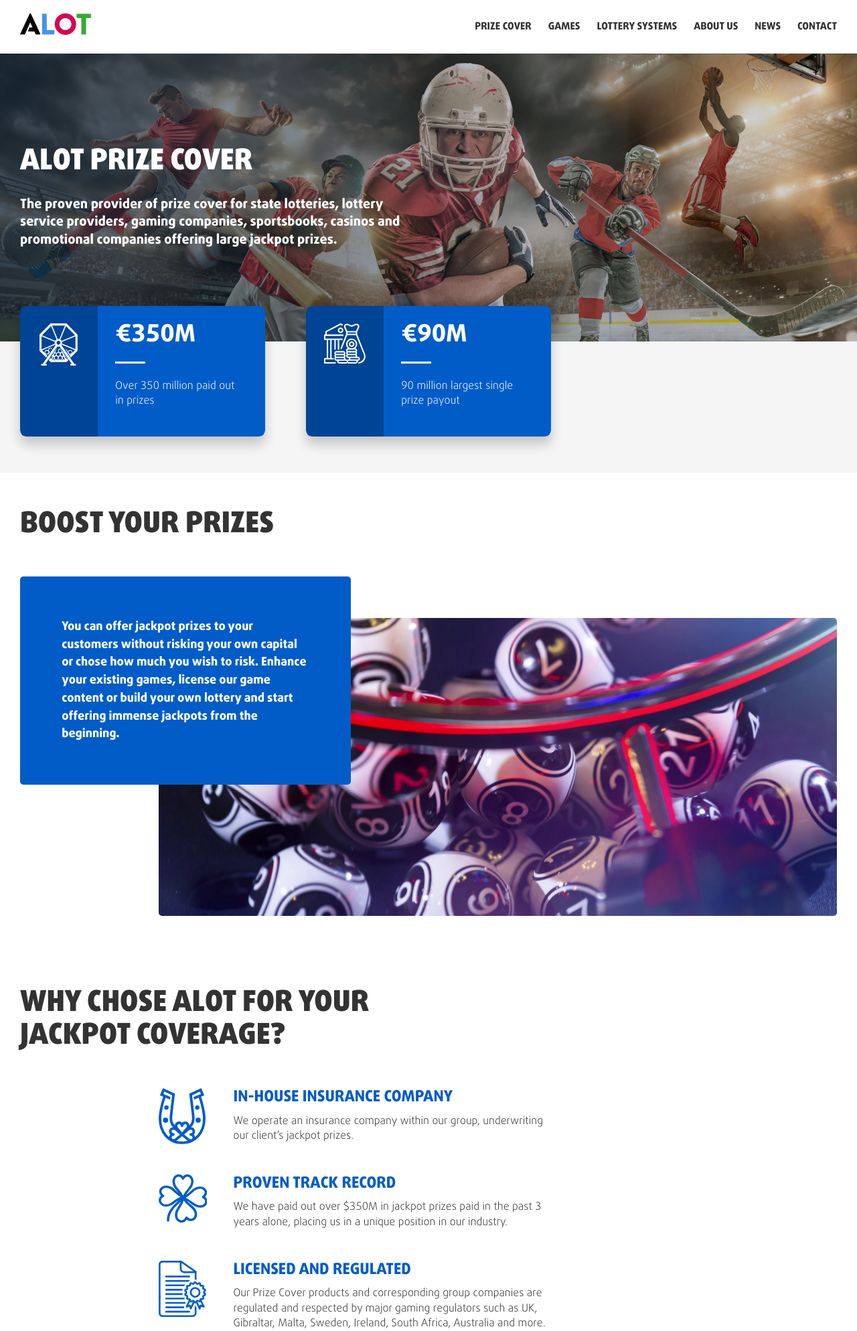
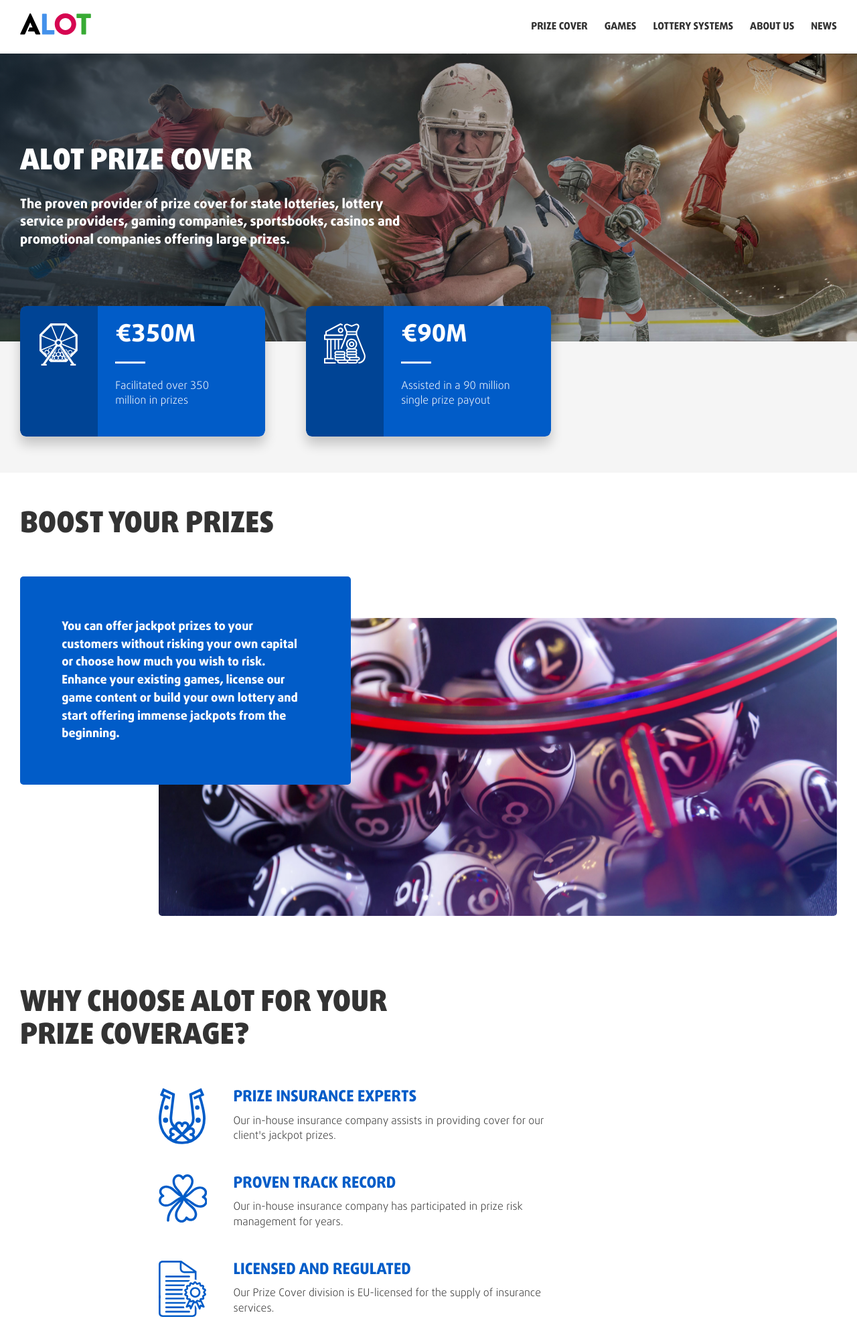
Before and after one commit to alot-labs/alotweb-dev, a PHP site: page /prize-cover.php in a window 1280 px wide. Shown: the top 1988 px of the page at 67% size. Run offline with PHP 8.4, Linux system fonts and the light colour scheme; some libraries are stand-ins or nearby versions.

Commit message:
text changes

```diff
--- a/awards.php
+++ b/awards.php
@@ -34,7 +34,7 @@
                 <div class="awards__logo awards__logo--egr-supplier-2018"></div>
                 <div class="awards__text-holder">
                     <h3 class="heading-3">We have won online lottery supplier award!</h3>
-                    <p class="paragraph">We are pleased to announce that we have won Online Lottery Supplier at the EGR B2B Awards in London. ALOT beat off some strong competition in the category to take home the prestigious award.</p>
+                    <p class="paragraph">We are pleased to announce that we have won Online Lottery Supplier 2019 at the EGR B2B Awards in London. ALOT beat off some strong competition in the category to take home the prestigious award.</p>
                     <p class="paragraph">As a supplier, ALOT's team has revolutionised lottery betting for operators and their customers, creating a new vertical for operators to deploy containing a huge mix of low stakes high jackpot lottery products, including the new NOW range of high jackpot instant lotteries.</p>
                     <p class="paragraph">ALOT's CEO Michael Bogie said: “We are thrilled to have won this award and I would like to thank the team for all their hard work. Our range of products is increasingly being tailored for sports and casino operators, all backed by the world’s leading lottery prize cover infrastructure that guarantees these massive pay-outs. As the proud winner of EGR Online Lottery Supplier 2018, we look forward to working with our existing and new partners to grow their lottery business.”</p>
                 </div>
--- a/footer.php
+++ b/footer.php
@@ -3,7 +3,7 @@
         <div class="footer__holder">
             <div class="footer__column">
                 <a href="/" class="footer__logo"></a>
-                <p class="footer__paragraph">&copy; Copyright 2019 Alot</p>
+                <p class="footer__paragraph">&copy; Copyright 2019 ALOT Solutions</p>
             </div>
             <div class="footer__column">
                 <ul class="footer__list">
@@ -51,8 +51,8 @@
             </div>
             <div class="footer__column">
                 <p class="footer__paragraph">
-                    Alot Solutions Limited <br>
-                    5.089 World Trade Center, <br>
+                    ALOT Solutions Limited <br>
+                    5.08 World Trade Center, <br>
                     6 Bayside Road, <br>
                     Gibraltar
                 </p>
--- a/lottery.php
+++ b/lottery.php
@@ -100,7 +100,7 @@
                     <ul class="icon-multilist__list">
                         <li>End-to-end operational process - Logistics & Inventory, Procurement, Sales & Distribution, Finance, Human Resources and other services</li>
                         <li>Retailer relations, lottery terminals, credit management, sales figures and payout</li>
-                        <li>Centralized data synchronization for easy management</li>
+                        <li>Centralised data synchronisation for easy management</li>
                         <li>System control from point of sales to back office operation</li>
                         <li>Real-time credit control of retailer and distributors</li>
                     </ul>
@@ -124,9 +124,6 @@
                     <div class="lottery-terminals__text">
                         <h3 class="heading-3">Mobile touch-screen POS</h3>
                         <ul class="lottery-terminals__list">
-                            <li>PCI PTS 3.X</li>
-                            <li>EMV4.3 Level 1 & 2</li>
-                            <li>128M  Flash, 64MB RAM</li>
                             <li>3.5” TFT Color Display 320*480 Touch Screen</li>
                             <li>GPRS Quad (dual sim)</li>
                             <li>Optional: Wi-Fi, 3G, CDMA, LAN</li>
@@ -145,7 +142,6 @@
                         <h3 class="heading-3">Android mobile POS</h3>
                         <ul class="lottery-terminals__list">
                             <li>Android 4.2</li>
-                            <li>1GB DDR3 Memory, 8GB Storage</li>
                             <li>7” 1024*600 Color Touch Screen</li>
                             <li>3G + Wi-Fi, Bluetooth</li>
                             <li>2M Camera, Thermal Printer, Smartcard Reader, MSR, Contactless Card Reader</li>
--- a/menu.php
+++ b/menu.php
@@ -28,9 +28,6 @@
                     <li>
                         <a href="news<?=$ext?>">News</a>
                     </li>
-                    <li>
-                        <a href="about-us<?=$ext?>#contact">Contact</a>
-                    </li>
                 </ul>
             </div>
         </div>
--- a/privacy-policy.php
+++ b/privacy-policy.php
@@ -20,12 +20,12 @@
     <div class="articles__content">
         <div class="container">
             <article class="articles__text">
-                <p>Effective date: August 1st, 2019</p>
-                <p>ALOT Solutions Ltd ("us", "we", or "our") operate the Klassenloterrie.com website.</p>
+                <p>Effective date: October 1st, 2019</p>
+                <p>ALOT Solutions Ltd ("us", "we", or "our") operate the alot-solutions.com website.</p>
                 <p>This page informs you of our policies regarding the collection, use and disclosure of personal data when you use our Services and the choices you have associated with that data. We use your data to provide and improve the Services. By using the Services, you agree to the collection and use of information in accordance with this policy</p>
 
                 <h2 class="delimiter-heading">Definitions</h2>
-                <p><strong>Klassenloterrie.com Services (“Services”)</strong> - The website content and functionality of Klassenloterrie.com.</p>
+                <p><strong>alot-solutions.com (“Services”)</strong> - The website content and functionality of alot-solutions.com.</p>
                 <p><strong>Personal Data</strong> - Personal Data means data about a living individual who can be identified from those data (or from those and other information either in our possession or likely to come into our possession).</p>
                 <p><strong>Usage Data</strong> - Usage Data is data collected automatically either generated by the use of the Services or from the Services infrastructure itself (for example, the duration of a page visit).</p>
                 <p><strong>Cookies</strong> - Cookies are small files stored on your device (computer or mobile device).</p>
--- a/prize-cover.php
+++ b/prize-cover.php
@@ -15,7 +15,7 @@
     <div class="container">
         <div class="hero__holder">
             <h1 class="heading-1">ALOT Prize Cover</h1>
-            <p class="paragraph-big">The proven provider of prize cover for state lotteries, lottery service providers, gaming companies, sportsbooks, casinos and promotional companies offering large jackpot prizes.</p>
+            <p class="paragraph-big">The proven provider of prize cover for state lotteries, lottery service providers, gaming companies, sportsbooks, casinos and promotional companies offering large prizes.</p>
         </div>
     </div>
 </section>
@@ -27,14 +27,14 @@
                 <div class="achievements__icon achievements__icon--jackpot"></div>
                 <div class="achievements__text-holder">
                     <p class="achievements__value">€350M</p>
-                    <p class="paragraph">Over 350 million paid out in prizes</p>
+                    <p class="paragraph">Facilitated over 350 million in prizes</p>
                 </div>
             </div>
             <div class="achievements__item">
                 <div class="achievements__icon achievements__icon--payout"></div>
                 <div class="achievements__text-holder">
                     <p class="achievements__value">€90M</p>
-                    <p class="paragraph">90 million largest single prize payout</p>
+                    <p class="paragraph">Assisted in a 90 million single prize payout</p>
                 </div>
             </div>
         </div>
@@ -48,7 +48,7 @@
         <h2 class="heading-1">Boost your prizes</h2>
         <div class="image-with-description__holder">
             <div class="image-with-description__plate image-with-description__plate--blue">
-                <p class="image-with-description__text">You can offer jackpot prizes to your customers without risking your own capital or chose how much you wish to risk. Enhance your existing games, license our game content or build your own lottery and start offering immense jackpots from the beginning.</p>
+                <p class="image-with-description__text">You can offer jackpot prizes to your customers without risking your own capital or choose how much you wish to risk. Enhance your existing games, license our game content or build your own lottery and start offering immense jackpots from the beginning.</p>
             </div>
             <div class="image-with-description__illustration" style="background-image: url(i/lottery-balls.jpg);"></div>
         </div>
@@ -57,24 +57,24 @@
 
 <section class="section why-choose">
     <div class="container">
-        <h2 class="heading-1">Why chose ALOT for your <br>jackpot coverage?</h2>
+        <h2 class="heading-1">Why choose ALOT for your <br>prize coverage?</h2>
         <div class="why-choose__holder">
             <ul class="icon-list">
                 <li class="icon-list__item icon-list__item--horseshoe">
-                    <h3 class="heading-2">In-house insurance company</h3>
-                    <p class="paragraph">We operate an insurance company within our group, underwriting our client’s jackpot prizes.</p>
+                    <h3 class="heading-2">PRIZE INSURANCE EXPERTS</h3>
+                    <p class="paragraph">Our in-house insurance company assists in providing cover for our client's jackpot prizes.</p>
                 </li>
                 <li class="icon-list__item icon-list__item--cloverleaf">
-                    <h3 class="heading-2">Proven track record</h3>
-                    <p class="paragraph">We have paid out over $350M in jackpot prizes paid in the past 3 years alone, placing us in a unique position in our industry.</p>
+                    <h3 class="heading-2">PROVEN TRACK RECORD</h3>
+                    <p class="paragraph">Our in-house insurance company has participated in prize risk management for years.</p>
                 </li>
                 <li class="icon-list__item icon-list__item--license">
-                    <h3 class="heading-2">Licensed and regulated</h3>
-                    <p class="paragraph">Our Prize Cover products and corresponding group companies are regulated and respected by major gaming regulators such as UK, Gibraltar, Malta, Sweden, Ireland, South Africa, Australia and more.</p>
+                    <h3 class="heading-2">LICENSED AND REGULATED</h3>
+                    <p class="paragraph">Our Prize Cover division is EU-licensed for the supply of insurance services.</p>
                 </li>
                 <li class="icon-list__item icon-list__item--trophy">
-                    <h3 class="heading-2">Flexible</h3>
-                    <p class="paragraph">You can use our Prize Cover to cover your whole pay-table or pick the individual prize tiers you’d like to hedge with us. You can use real live events to determine results, or use our unique Random Insured Numbers Generator (RiNG).</p>
+                    <h3 class="heading-2">FLEXIBLE</h3>
+                    <p class="paragraph">You can use Prize Cover to cover your whole pay-table or pick the individual prize tiers you’d like to cover with us. You can use real live events to determine results or Random insured Number Generator (RiNG).</p>
                 </li>
             </ul>
         </div>
```
Also changed, not shown: about-us.php (+9 -16 lines), index.php (+11 -12 lines).
